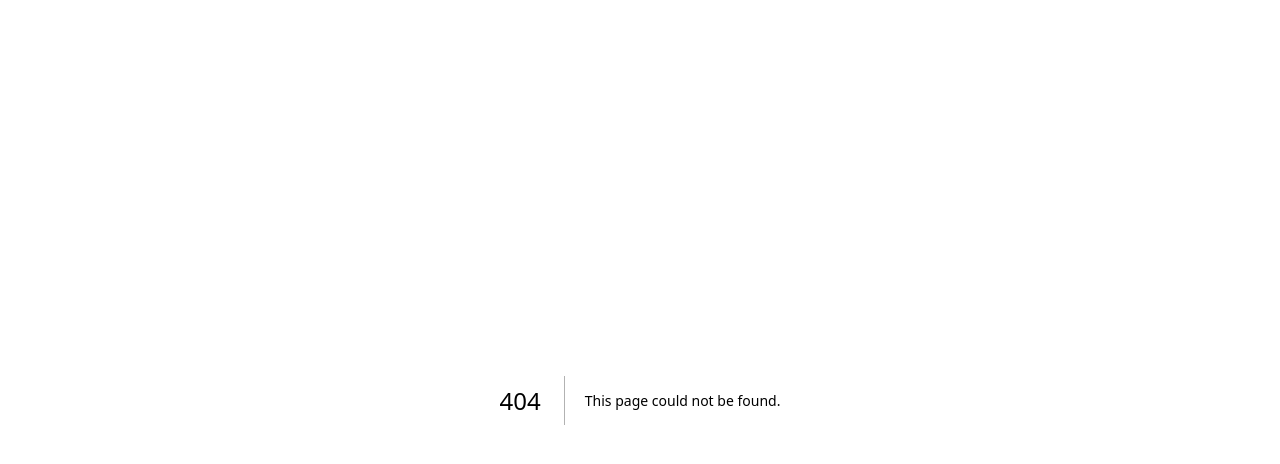
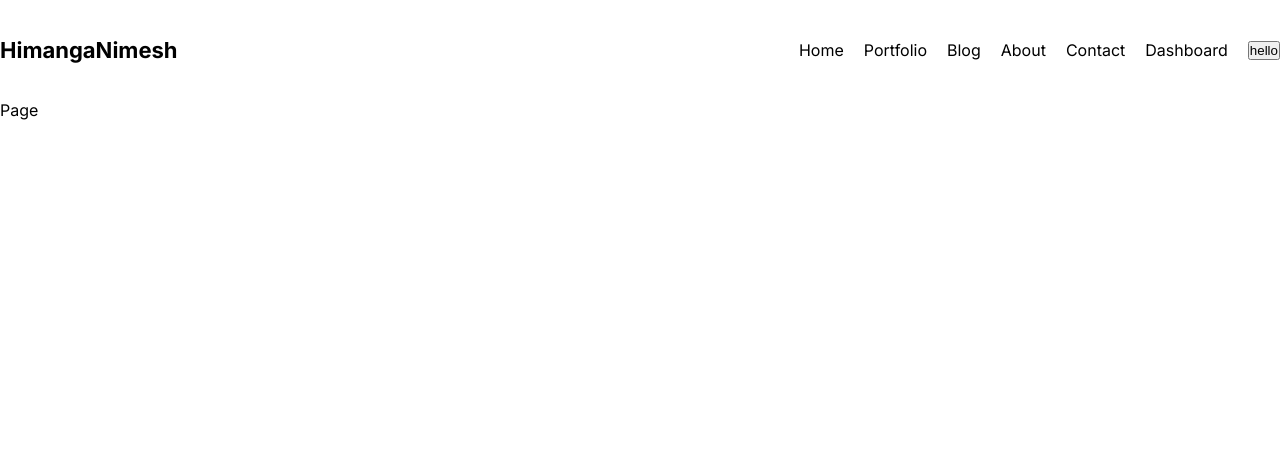
Before and after one commit to HimangaNimesh/blog_site_nextjs, a Next.js app: page /about in a window 1280 px wide. Before the commit this address had no page. Shown: the top 464 px of the page. Built offline with nearby package versions, Linux system fonts and the light colour scheme.

Commit message:
nav bar is done

```diff
--- /dev/null
+++ b/src/app/about/page.jsx
@@ -0,0 +1,9 @@
+import React from 'react'
+
+const Page = () => {
+  return (
+    <div>Page</div>
+  )
+}
+
+export default Page
--- a/src/app/globals.css
+++ b/src/app/globals.css
@@ -1,4 +1,3 @@
-
 * {
   box-sizing: border-box;
   padding: 0;
@@ -11,23 +10,31 @@ body {
   overflow-x: hidden;
 }
 
-body {
-  color: rgb(var(--foreground-rgb));
-  background: linear-gradient(
-      to bottom,
-      transparent,
-      rgb(var(--background-end-rgb))
-    )
-    rgb(var(--background-start-rgb));
+a {
+  text-decoration: none;
+  color: inherit;
 }
 
-a {
-  color: inherit;
-  text-decoration: none;
+.theme{
+  transition: 1s all ease;
 }
 
-@media (prefers-color-scheme: dark) {
-  html {
-    color-scheme: dark;
-  }
+.light {
+  background-color: white;
+  color: #111;
 }
+
+.dark {
+  background-color: #111;
+  color: #bbb;
+}
+
+.container {
+  max-width: 1366px;
+  min-height: 100vh;
+  margin: 0 auto;
+  padding: 0 60px;
+  display: flex;
+  flex-direction: column;
+  justify-content: space-between;
+}
--- a/src/app/layout.js
+++ b/src/app/layout.js
@@ -1,5 +1,6 @@
 import './globals.css'
 import { Inter } from 'next/font/google'
+import Navbar from '@/components/navBar/Navbar'
 
 const inter = Inter({ subsets: ['latin'] })
 
@@ -11,7 +12,10 @@ export const metadata = {
 export default function RootLayout({ children }) {
   return (
     <html lang="en">
-      <body className={inter.className}>{children}</body>
+      <body className={inter.className}>
+        <Navbar/>
+        {children}
+      </body>
     </html>
   )
 }
--- /dev/null
+++ b/src/components/navBar/Navbar.jsx
@@ -0,0 +1,55 @@
+"use client"
+import React from 'react'
+import styles from './Navbar.module.css'
+import Link from 'next/link'
+
+const links = [
+    {
+      id: 1,
+      title: "Home",
+      url: "/",
+    },
+    {
+      id: 2,
+      title: "Portfolio",
+      url: "/portfolio",
+    },
+    {
+      id: 3,
+      title: "Blog",
+      url: "/blog",
+    },
+    {
+      id: 4,
+      title: "About",
+      url: "/about",
+    },
+    {
+      id: 5,
+      title: "Contact",
+      url: "/contact",
+    },
+    {
+      id: 6,
+      title: "Dashboard",
+      url: "/dashboard",
+    },
+]
+
+const Navbar = () => {
+  return (
+    <div className={styles.container}>
+        <Link href="/" className={styles.logo}>HimangaNimesh</Link>
+        <div className={styles.links}>
+            {links.map(link=>(
+                <Link key={link.id} href={link.url} className={styles.link}>
+                    {link.title}
+                </Link>
+            ))}
+            <button>hello</button>
+        </div>
+    </div>
+  )
+}
+
+export default Navbar
--- /dev/null
+++ b/src/components/navBar/Navbar.module.css
@@ -0,0 +1,26 @@
+.container{
+    height: 100px;
+    display: flex;
+    justify-content: space-between;
+    align-items: center;
+}
+
+.logo{
+    font-weight: bold;
+    font-size: 22px;
+}
+
+.links{
+    display: flex;
+    align-items: center;
+    gap: 20px;
+}
+
+.logout{
+    padding: 5px;
+    border: none;
+    background-color: #53c28b;
+    color: white;
+    cursor: pointer;
+    border-radius: 3px;
+}
```
Also changed, not shown: src/app/page.jsx (renamed from src/app/page.js).
